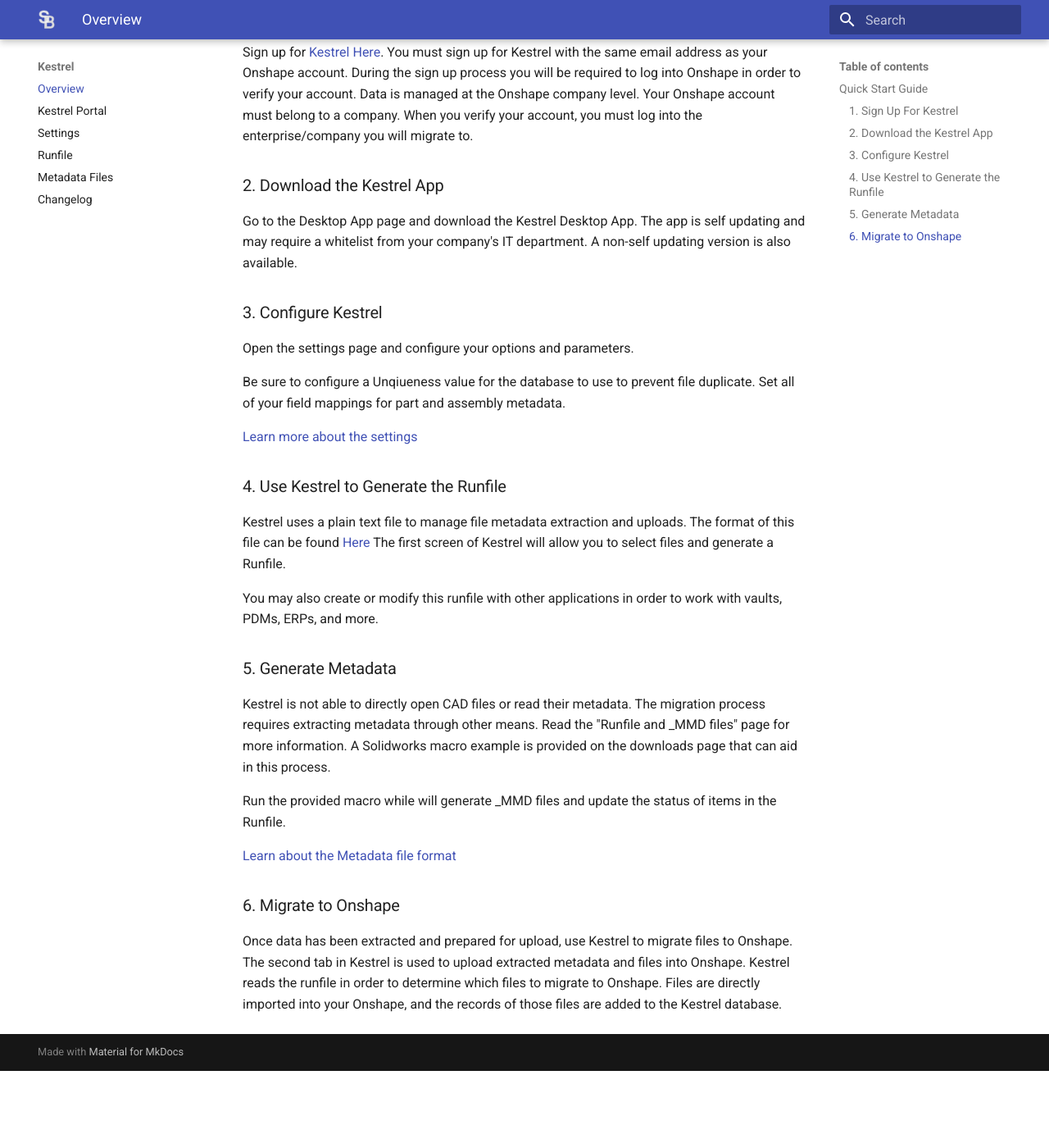
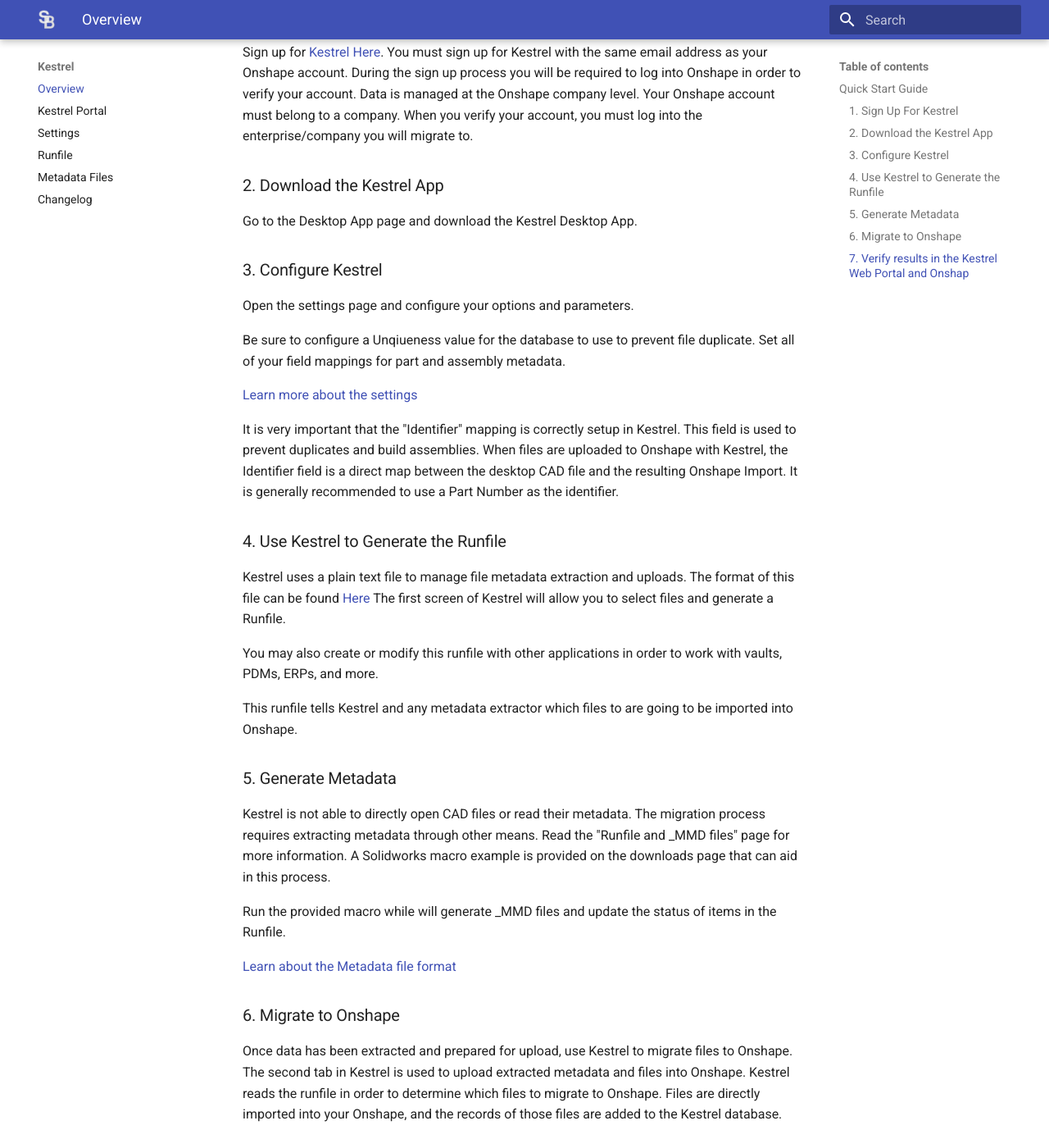
Before and after one commit to SmartBenchSoftware/Documentation, an MkDocs documentation site: the page built from docs/kestrel/index.md, in a window 1280 px wide and 1400 px high, scrolled down 541 px. Shown: the whole window at 82% size. Built offline with MkDocs 1.6.1 and Material for MkDocs 9.7.7, drawn with Linux system fonts in a browser that asks for light colours; before the commit the page ends 1847 px from its top, so only the background shows below that; some of the changed text lies outside the part shown.

Commit message:
Enhance Kestrel documentation with key details
Added important notes about the Identifier mapping and verification of results in the Kestrel Web Portal.

```diff
--- a/docs/kestrel/index.md
+++ b/docs/kestrel/index.md
@@ -8,7 +8,6 @@
 Kestrel does not directly integrate into any desktop CAD Software. It requires use of other metadata preparation tools to facilitate the migration process.
 
 Sign up for [Kestrel Here](https://kestrel.sbs)
-
 
 ## Quick Start Guide
 
@@ -22,8 +21,6 @@
 ### 2. Download the Kestrel App
 
 Go to the Desktop App page and download the Kestrel Desktop App.
-The app is self updating and may require a whitelist from your company's IT department.
-A non-self updating version is also available.
 
 ### 3. Configure Kestrel
 
@@ -34,6 +31,10 @@
 
 [Learn more about the settings](Settings.md)
 
+It is very important that the "Identifier" mapping is correctly setup in Kestrel. This field is used to prevent duplicates and build assemblies.
+When files are uploaded to Onshape with Kestrel, the Identifier field is a direct map between the desktop CAD file and the resulting Onshape Import.
+It is generally recommended to use a Part Number as the identifier.
+
 ### 4. Use Kestrel to Generate the Runfile
 
 Kestrel uses a plain text file to manage file metadata extraction and uploads.
@@ -41,6 +42,8 @@
 The first screen of Kestrel will allow you to select files and generate a Runfile.
 
 You may also create or modify this runfile with other applications in order to work with vaults, PDMs, ERPs, and more.
+
+This runfile tells Kestrel and any metadata extractor which files to are going to be imported into Onshape.
 
 ### 5. Generate Metadata
 
@@ -58,3 +61,6 @@
 The second tab in Kestrel is used to upload extracted metadata and files into Onshape.
 Kestrel reads the runfile in order to determine which files to migrate to Onshape.
 Files are directly imported into your Onshape, and the records of those files are added to the Kestrel database.
+
+### 7. Verify results in the Kestrel Web Portal and Onshap
+Check the Kestrel Files database for any uploaded files, and verify their correctness in Onshape.
```
